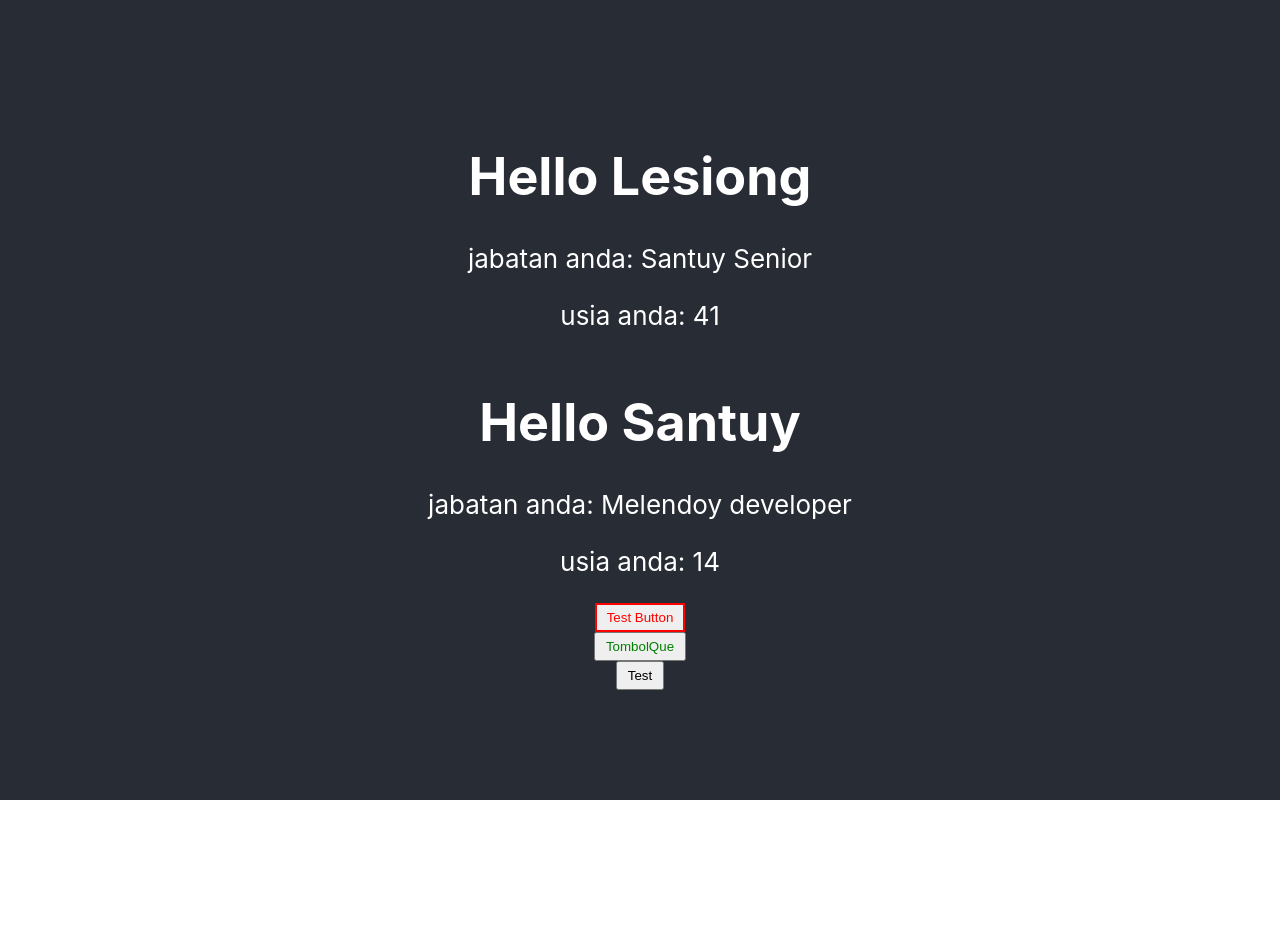
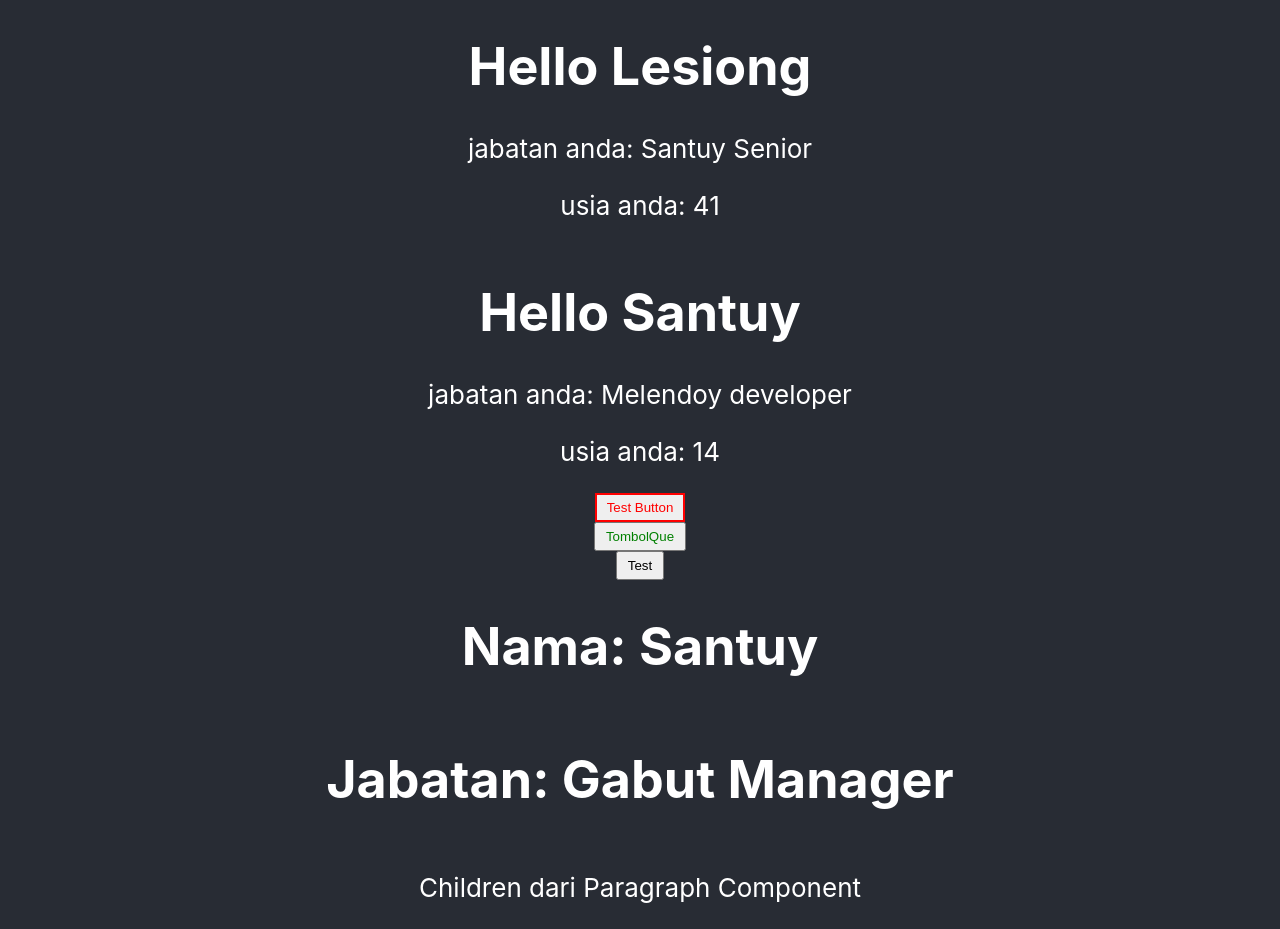
Before and after one commit to samdedy/react-app, a React (Create React App) app: page / in a window 1280 px wide. Before the commit the page ends 800 px from the top, so only its background shows below. Built offline with nearby package versions, Linux system fonts and the light colour scheme.

Commit message:
Membuat Component dgn extensi .jsx

```diff
--- a/src/App.js
+++ b/src/App.js
@@ -2,6 +2,7 @@ import React, { Component, useState } from 'react';
 import logo from './logo.svg';
 import './App.css';
 import Button, { ButtonDenganChildrenProps, ButtonProps } from './ButtonComponent';
+import Paragraph from './Paragraph';
 
 export default function App() {
   function onClickTombolQue(){
@@ -17,6 +18,9 @@ export default function App() {
         <ButtonDenganChildrenProps>
           <div>Test</div>
         </ButtonDenganChildrenProps>
+        <Paragraph nama="Santuy" jabatan="Gabut Manager">
+          <div>Children dari Paragraph Component</div>
+        </Paragraph>
       </header>
     </div>
   );
--- /dev/null
+++ b/src/Paragraph.jsx
@@ -0,0 +1,11 @@
+import React from 'react';
+
+export default function Paragraph(props){
+    return(
+        <React.Fragment>
+            <h1>Nama: {props.nama}</h1>
+            <h1>Jabatan: {props.jabatan}</h1>
+            <p>{props.children}</p>
+        </React.Fragment>
+    )
+}
```
